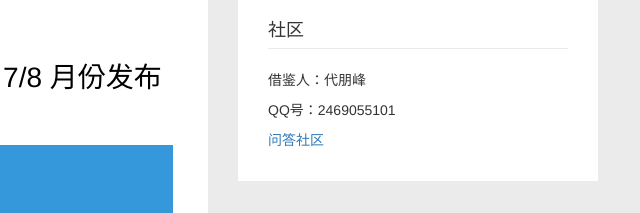
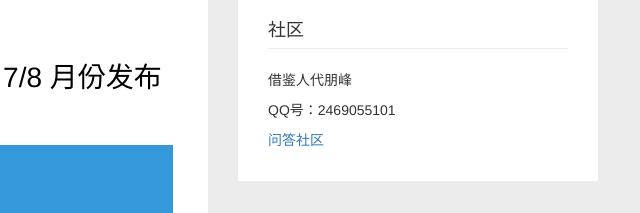
Before and after one commit to daipengfeng/PHPkuang, a plain HTML site: page index.html in a window 1280 px wide. Shown: the part 310-523 px from the top of the page, 612-1252 px from the left. Drawn offline with Linux system fonts and the light colour scheme.

Commit message:
第二次

```diff
--- a/index.html
+++ b/index.html
@@ -114,7 +114,7 @@
 							<div class="widget">
 								<h4 class="title">社区</h4>
 								<div class="content community">
-									<p>借鉴人：代朋峰</p>
+									<p>借鉴人代朋峰</p>
 									<p>QQ号：2469055101</p>
 									<p>
 										<a href="#" title="Laravel中文网问答社区" target="_blank" onclick="_hmt.push(['_trackEvent', 'big-button', 'click', '问答社区'])"><i class="fa fa-comments"></i> 问答社区</a>
```
